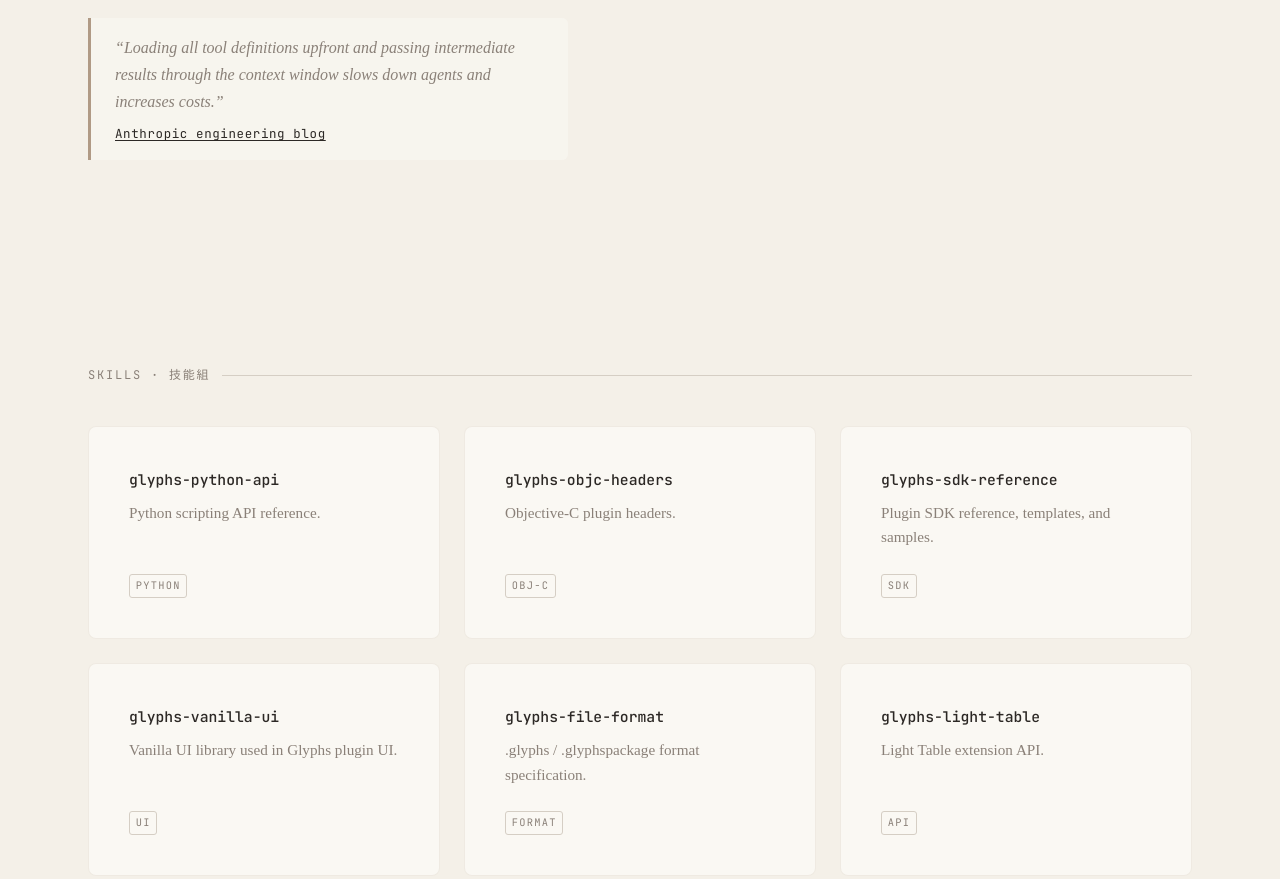
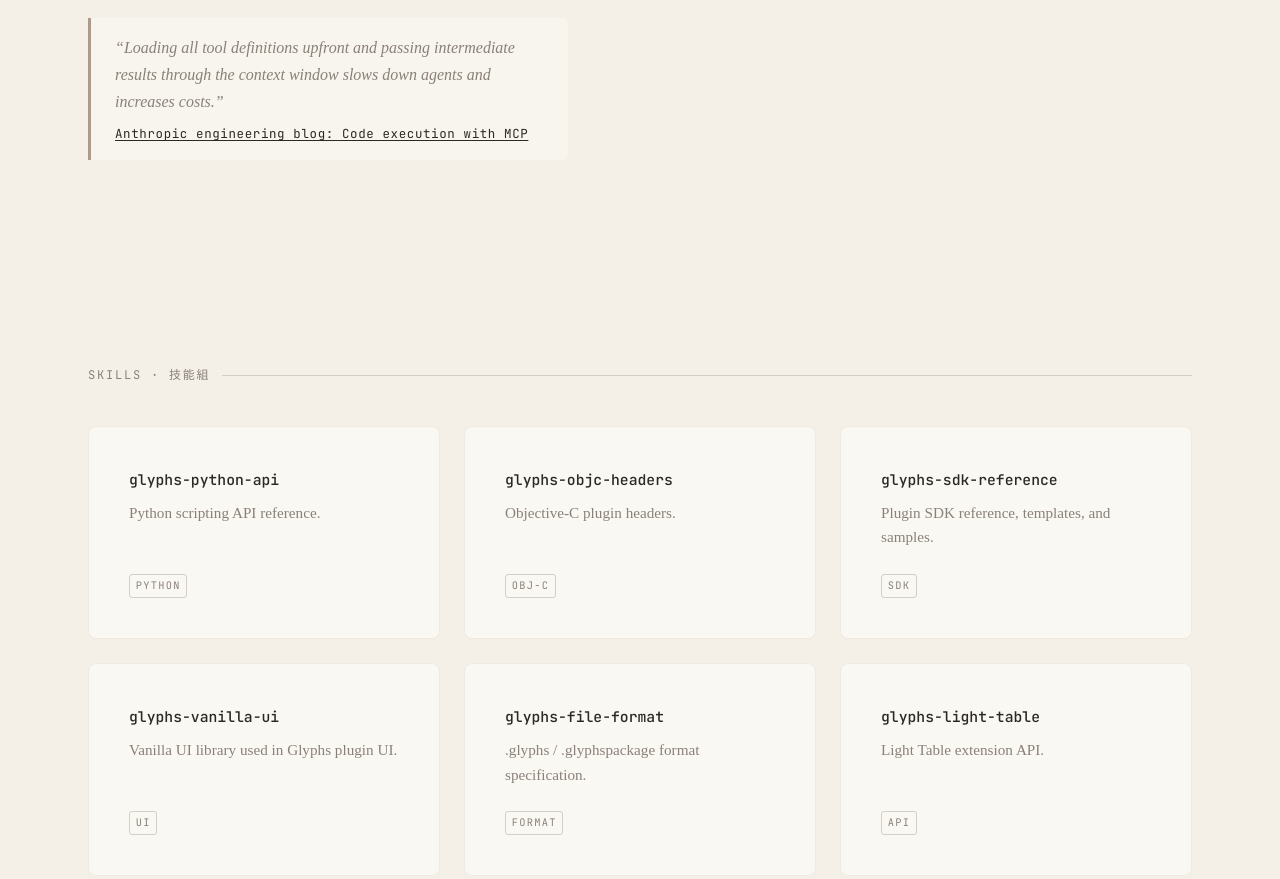
Before and after one commit to yintzuyuan/glyphs-reference, a plain HTML site: page docs/index.html in a window 1280 px wide. Shown: the part 1440-2319 px from the top of the page. Drawn offline with nearby package versions, Linux system fonts and the light colour scheme.

Commit message:
docs(landing): sync Anthropic blog link with README fix (52371bd)
Landing page blockquote referenced the same dead URL
https://www.anthropic.com/news/agent-skills that was just corrected
in README. Update the cite link to the live URL
https://www.anthropic.com/engineering/code-execution-with-mcp and
expand the cite text to "Code execution with MCP" for accuracy.

Co-Authored-By: Claude Opus 4.7 (1M context) <noreply@anthropic.com>

```diff
--- a/docs/index.html
+++ b/docs/index.html
@@ -150,7 +150,7 @@
             “Loading all tool definitions upfront and passing intermediate results through the context window slows down agents and increases costs.”
           </span>
           <cite>
-            <a href="https://www.anthropic.com/news/agent-skills" target="_blank" rel="noopener">Anthropic engineering blog</a>
+            <a href="https://www.anthropic.com/engineering/code-execution-with-mcp" target="_blank" rel="noopener">Anthropic engineering blog: Code execution with MCP</a>
           </cite>
         </blockquote>
       </div>
```
